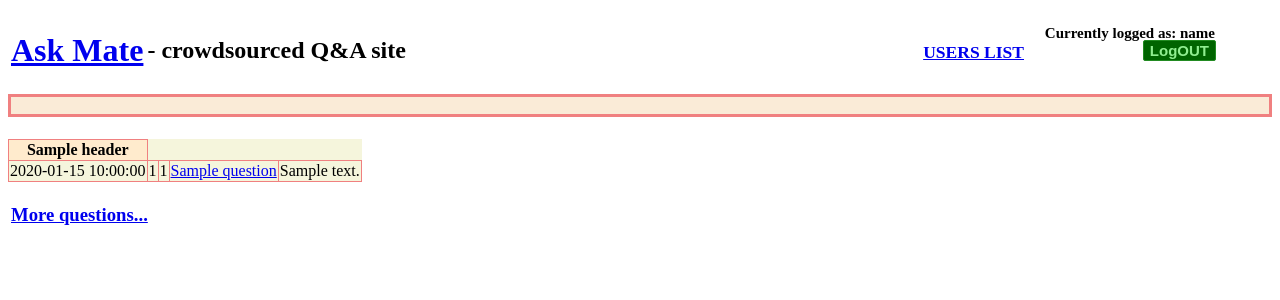
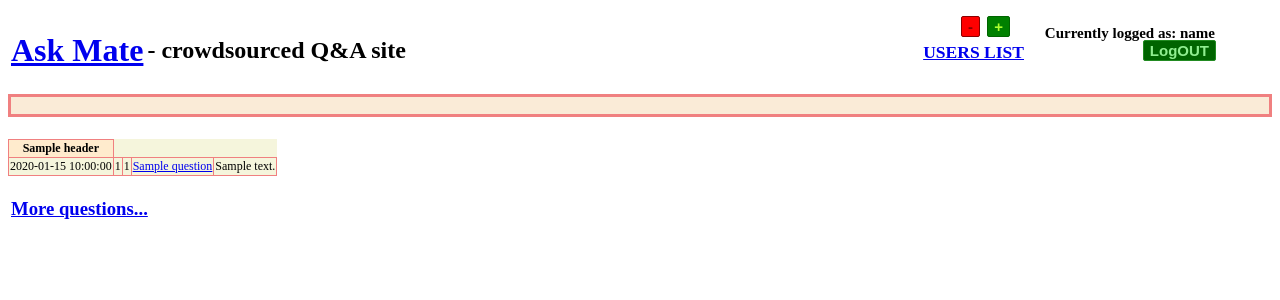
Before and after one commit to dagggy/askmate, a Flask app: template templates/home_page.html in a window 1280 px wide. Shown: the top 300 px of the page. Run offline with Flask 2, Linux system fonts and the light colour scheme; the visitor is signed in with stand-in values (Sample User, id 1); the template is opened without the code that fills it: most values are stand-ins (such as "Sample title", 1, 10 or a date in 2020); lists and menus that the app fills with data are empty; some libraries are stand-ins or nearby versions.

Commit message:
font size working... though scuffed as hell requirements: - import script - copy and paste buttons - change the buttons to target whatever element you want - give the element an ID and style='font-size: some px, probably 12'

```diff
--- a/static/css/styles.css
+++ b/static/css/styles.css
@@ -137,3 +137,27 @@ mark {
   top: 3%;
   right: 20%
 }
+.font-up-bnt {
+  margin: auto;
+  color: greenyellow;
+  font-weight: bold;
+  font-size: 15px;
+  background-color: green;
+  border: 1px solid darkgreen;
+  border-radius: 2px;
+  position: absolute;
+  top: 2%;
+  right: 270px
+}
+.font-down-bnt {
+  margin: auto;
+  color: darkred;
+  font-weight: bold;
+  font-size: 15px;
+  background-color: red;
+  border: 1px solid darkred;
+  border-radius: 2px;
+  position: absolute;
+  top: 2%;
+  right: 300px
+}
--- a/static/js/fontSize.js
+++ b/static/js/fontSize.js
@@ -1,15 +1,19 @@
-const el = document.getElementsByName('body');
-const style = window.getComputedStyle(el, null).getPropertyValue('font-size');
-const fontSize = parseFloat(style);
-
-function enlargeFont(){
-    if(el.style.fontSize <15){
-        el.style.fontSize = (fontSize + 1) + 'px';
+function enlargeFont(className){
+    let txt = document.getElementById(className);
+    let style = window.getComputedStyle(txt, null).getPropertyValue('font-size')
+    let currentSize = parseFloat(style);
+    console.log(currentSize)
+    if(currentSize < 15){
+        txt.style.fontSize = (currentSize + 1) + 'px'
     }
 }
 
-function ensmallenFont(){
-    if(el.style.fontSize <3){
-        el.style.fontSize = (fontSize - 1) + 'px';
+function ensmallenFont(className){
+    let txt = document.getElementById(className);
+    let style = window.getComputedStyle(txt, null).getPropertyValue('font-size')
+    let currentSize = parseFloat(style);
+    console.log(currentSize)
+    if(currentSize > 3){
+        txt.style.fontSize = (currentSize - 1) + 'px'
     }
 }
--- a/templates/home_page.html
+++ b/templates/home_page.html
@@ -4,6 +4,7 @@
     <meta charset="UTF-8">
     <title>Ask Mate | Home</title>
     <link rel="stylesheet" href="{{ url_for('static', filename='css/styles.css') }}">
+    <script src="../static/js/fontSize.js"></script>
 </head>
 <body>
       <table>
@@ -17,13 +18,15 @@
                   <th class="user-text">Currently logged as: {{ (current_user.email).split('@')[0] }}</th>
                   <th><a href="/logout"><button type="submit" class="logout-btn">LogOUT</button></a></th>
               {% endif %}
+                <button onclick="enlargeFont('questions_table')" class="font-up-bnt">+</button>
+                <button onclick="ensmallenFont('questions_table')" class="font-down-bnt">-</button>
           </tr>
       </table>
        <marquee class="marquee">
        Here you can ask anything and get an answer very quickly.  You can also vote for your favorite questions or answers.  Good luck :)
        </marquee>
        &nbsp;&nbsp;
-      <table class="questions_table">
+      <table class="questions_table" style="font-size: 12px" id = questions_table>
          <form method="POST">
          <tr class="table_headers">
              {% for i in headers %}
```
Also changed, not shown: templates/list_questions.html (+5 -2 lines).
